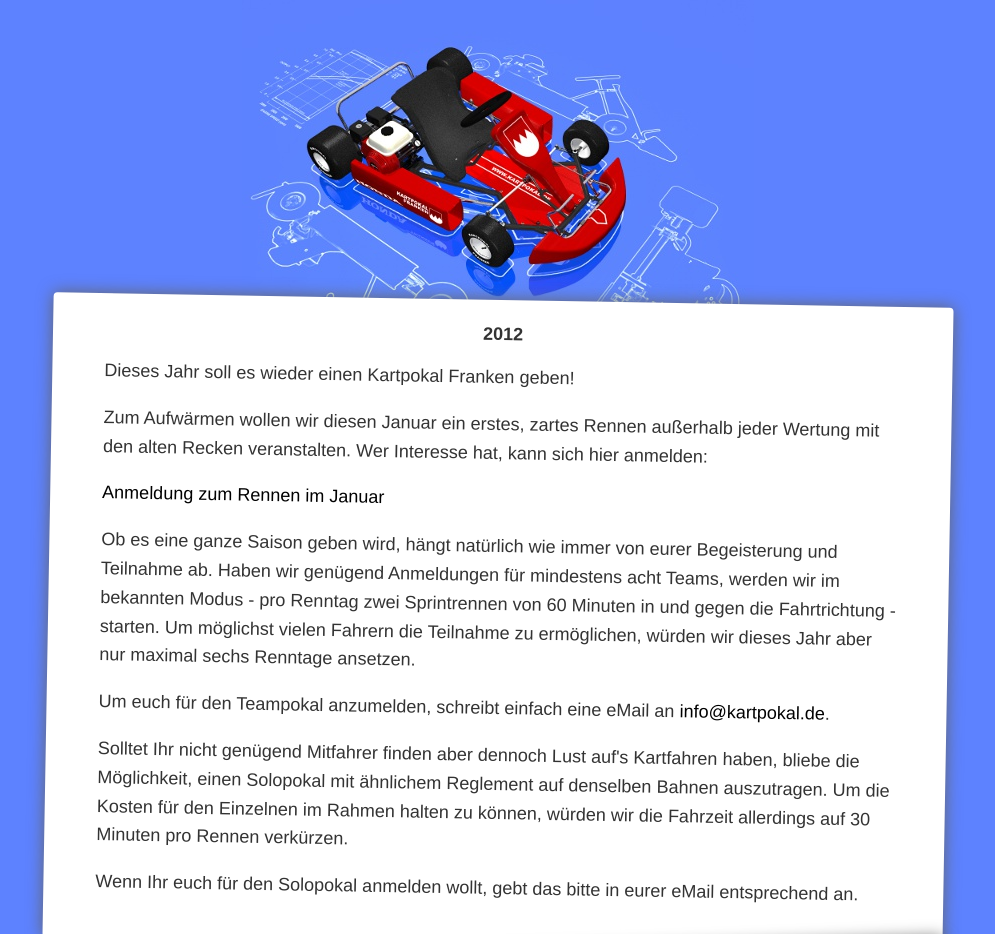
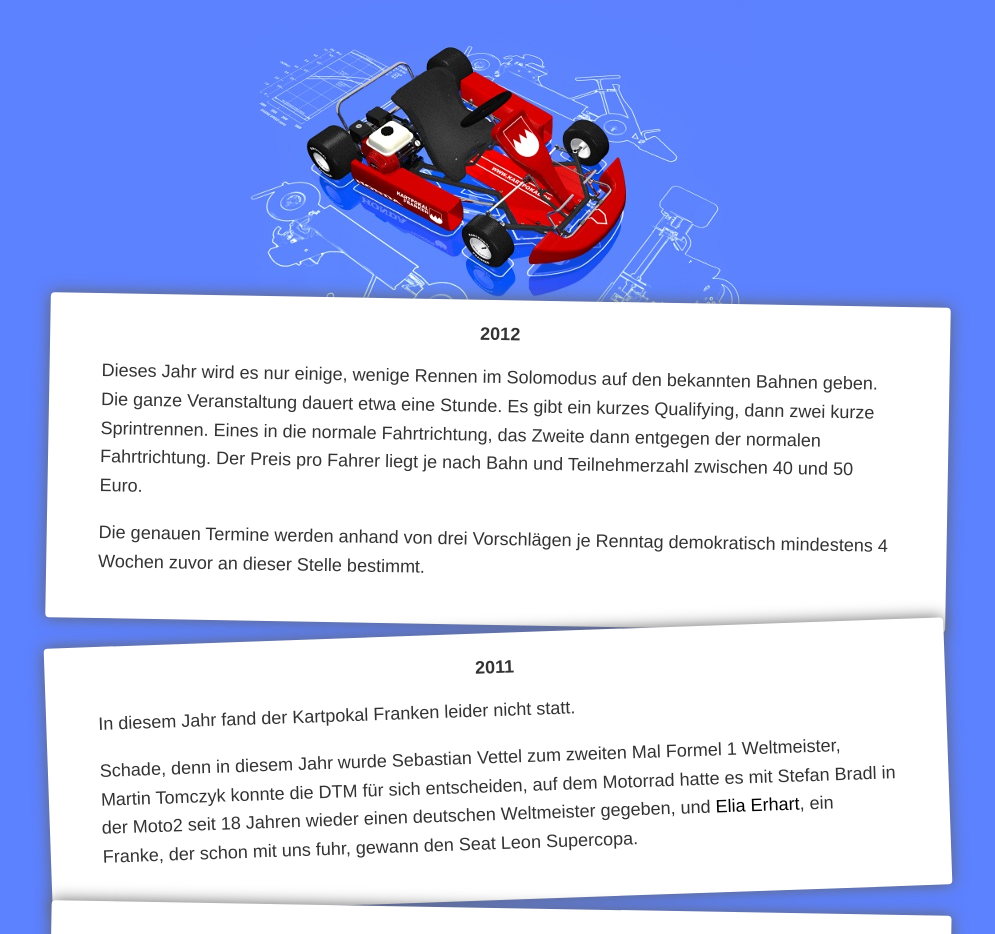
Before and after one commit to markusfisch/kartpokal.de, a plain HTML site: page htdocs/index.html in a window 1280 px wide. Shown: the top 934 px of the page, without its empty margins (142-1137 px from the left). Drawn offline with Linux system fonts and the light colour scheme.

Commit message:
announced more solo races

```diff
--- a/htdocs/index.html
+++ b/htdocs/index.html
@@ -17,28 +17,14 @@
 <h1>Kartpokal Franken</h1>
 <div class="Season">
 <h2>2012</h2>
-<p>Dieses Jahr soll es wieder einen Kartpokal Franken geben!</p>
-<p>Zum Aufw&auml;rmen wollen wir diesen Januar ein erstes, zartes Rennen
-au&szlig;erhalb jeder Wertung mit den alten Recken veranstalten.
-Wer Interesse hat, kann sich hier anmelden:</p>
-<p><a href="http://doodle.com/ezk6itdrxfw7fctw" class="Extern">Anmeldung zum Rennen im Januar</a></p>
-<p>Ob es eine ganze Saison geben wird, h&auml;ngt nat&uuml;rlich
-wie immer von eurer Begeisterung und Teilnahme ab. Haben wir gen&uuml;gend
-Anmeldungen f&uuml;r mindestens acht Teams, werden wir im bekannten
-Modus - pro Renntag zwei Sprintrennen von 60 Minuten in und gegen die
-Fahrtrichtung - starten. Um m&ouml;glichst vielen Fahrern
-die Teilnahme zu erm&ouml;glichen, w&uuml;rden wir dieses Jahr
-aber nur maximal sechs Renntage ansetzen.</p>
-<p>Um euch f&uuml;r den Teampokal anzumelden, schreibt einfach eine eMail an
-<a href="mailto:info@kartpokal.de" class="Email">info@kartpokal.de</a>.</p>
-<p>Solltet Ihr nicht gen&uuml;gend Mitfahrer finden aber dennoch
-Lust auf's Kartfahren haben, bliebe die M&ouml;glichkeit, einen
-Solopokal mit &auml;hnlichem Reglement auf denselben Bahnen auszutragen.
-Um die Kosten f&uuml;r den Einzelnen im Rahmen halten zu
-k&ouml;nnen, w&uuml;rden wir die Fahrzeit allerdings auf 30 Minuten pro Rennen
-verk&uuml;rzen.</p>
-<p>Wenn Ihr euch f&uuml;r den Solopokal anmelden wollt, gebt das
-bitte in eurer eMail entsprechend an.</p>
+<p>Dieses Jahr wird es nur einige, wenige Rennen im Solomodus auf
+den bekannten Bahnen geben. Die ganze Veranstaltung dauert etwa eine
+Stunde. Es gibt ein kurzes Qualifying, dann zwei kurze Sprintrennen.
+Eines in die normale Fahrtrichtung, das Zweite dann entgegen der normalen
+Fahrtrichtung. Der Preis pro Fahrer liegt je nach Bahn und Teilnehmerzahl
+zwischen 40 und 50 Euro.</p>
+<p>Die genauen Termine werden anhand von drei Vorschl&auml;gen je Renntag
+demokratisch mindestens 4 Wochen zuvor an dieser Stelle bestimmt.</p>
 </div>
 <div class="Season">
 <h2>2011</h2>
```
Also changed, not shown: 1 other file.
